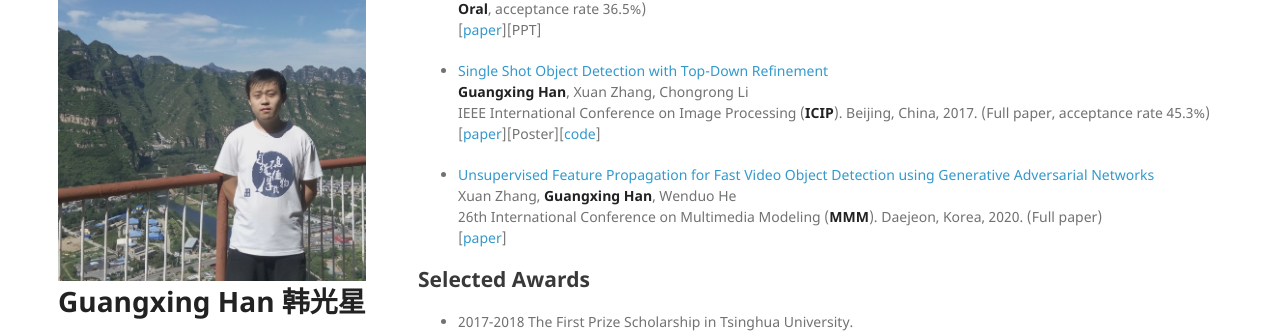
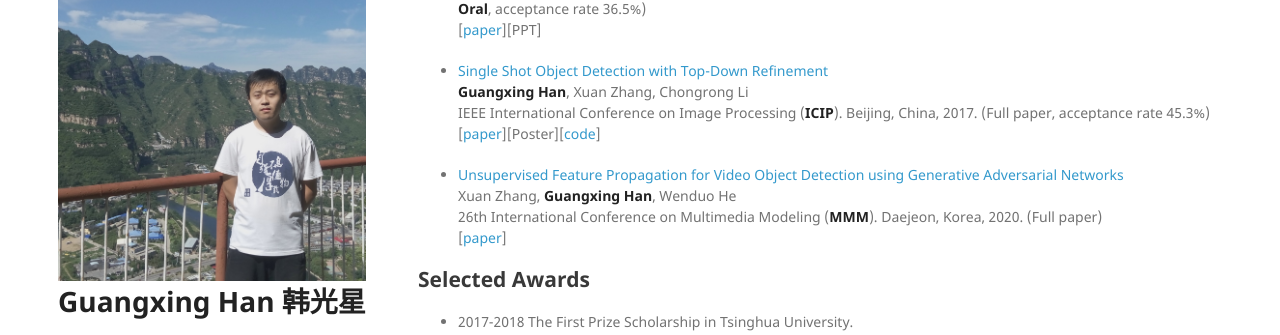
Before and after one commit to GuangxingHan/guangxinghan.github.io, a Jekyll site: the page built from index.md, in a window 1280 px wide and 900 px high, scrolled down 414 px. Shown: the part 95-430 px from the top of the window. Built offline with Jekyll 4.4.1, drawn with Linux system fonts in a browser that asks for light colours; nearby versions of some CDN libraries; our own code applies the rules of GitHub Pages for plain Markdown files; a style sheet for code colours, icons or effects is not loaded.

Commit message:
Update index.md

```diff
--- a/index.md
+++ b/index.md
@@ -14,7 +14,7 @@ My current research topics include object detection in images and videos, optica
 
 * <a href="https://ieeexplore.ieee.org/document/8296905/">Single Shot Object Detection with Top-Down Refinement</a><br> **Guangxing Han**, Xuan Zhang, Chongrong Li<br> IEEE International Conference on Image Processing (**ICIP**). Beijing, China, 2017. (Full paper, acceptance rate 45.3%)<br>[[paper](https://guangxinghan.github.io/papers/ICIP_2017.pdf)][Poster][[code](https://github.com/GuangxingHan/SSD-TDR)]
 
-* <a href="https://guangxinghan.github.io">Unsupervised Feature Propagation for Fast Video Object Detection using Generative Adversarial Networks</a><br> Xuan Zhang, **Guangxing Han**, Wenduo He<br> 26th International Conference on Multimedia Modeling (**MMM**). Daejeon, Korea, 2020. (Full paper)<br>[[paper](https://guangxinghan.github.io)]
+* <a href="https://guangxinghan.github.io">Unsupervised Feature Propagation for Video Object Detection using Generative Adversarial Networks</a><br> Xuan Zhang, **Guangxing Han**, Wenduo He<br> 26th International Conference on Multimedia Modeling (**MMM**). Daejeon, Korea, 2020. (Full paper)<br>[[paper](https://guangxinghan.github.io)]
 
 ## Selected Awards
 
```
